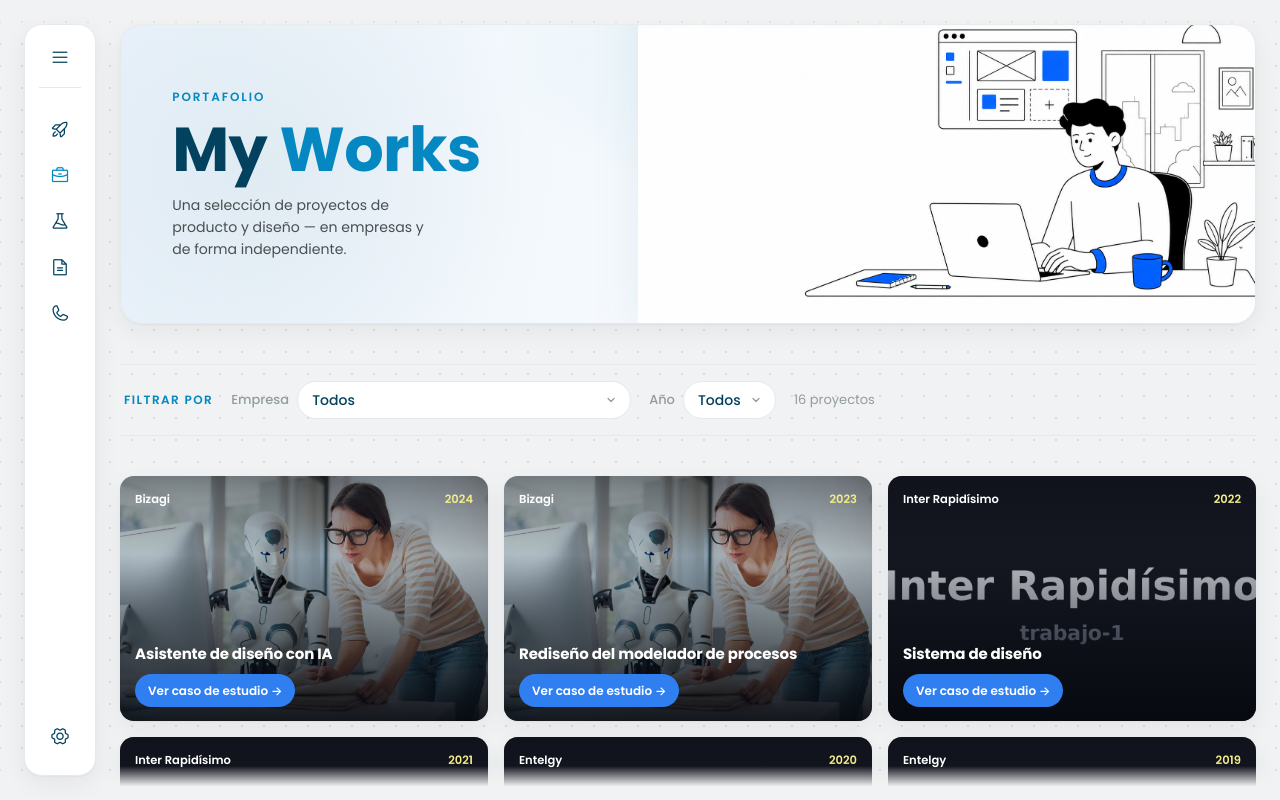
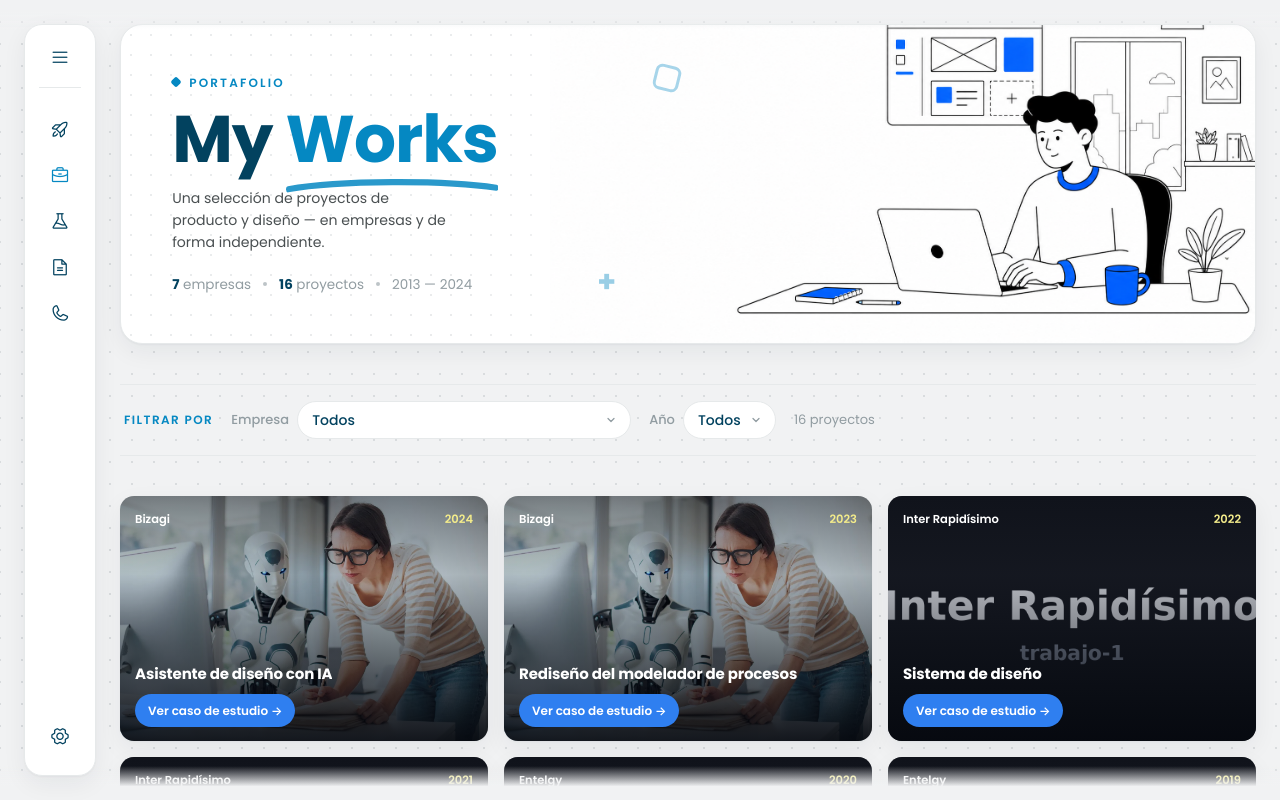
Before and after one commit to ThiagoAlex0919/CurriculumVitae, a Next.js app: page /trayectoria in a window 1280 px wide. Shown: the top 800 px of the page. Built offline with nearby package versions, Linux system fonts and the light colour scheme.

Commit message:
Barra movil: opciones inline al tocar Mas (estilo Safari)

```diff
--- a/app/globals.css
+++ b/app/globals.css
@@ -1176,53 +1176,56 @@ p {
   font-size: 11px;
 }
 
-/* Botón "Más" de la barra móvil + su menú */
-.mnav-more {
-  flex: 1;
-  position: relative;
-  display: flex;
-}
-.mnav-more > .mnav-item {
-  width: 100%;
+/* Botón "Más": la barra usa un <button> con estilo de item */
+.mobile-nav > button.mnav-item {
   border: 0;
   background: transparent;
   cursor: pointer;
   font-family: var(--sans);
 }
-.mnav-more-menu {
-  position: absolute;
-  bottom: calc(100% + 12px);
-  right: 0;
-  width: 230px;
-  background: var(--card);
-  border: 1px solid var(--line);
-  border-radius: 16px;
-  box-shadow: var(--shadow-hover);
-  padding: 12px;
-  z-index: 200;
-}
-.mnav-more-link {
-  display: flex;
-  align-items: center;
-  gap: 10px;
-  padding: 10px 8px;
-  border-radius: 10px;
-  color: var(--ink);
-  font-size: 14px;
+
+/* Opciones inline (reemplazan los items en la misma barra) */
+.mnav-options {
+  display: flex;
+  align-items: center;
+  justify-content: space-between;
+  gap: 12px;
+  width: 100%;
+  padding: 0 6px;
+}
+.mnav-opt-link {
+  display: inline-flex;
+  align-items: center;
+  gap: 8px;
+  color: var(--ink);
+  font-size: 13.5px;
   font-weight: 500;
-}
-.mnav-more-link:hover {
+  white-space: nowrap;
+}
+.mnav-opt-link i {
+  color: var(--accent-dark);
+}
+.mnav-opt-sep {
+  width: 1px;
+  height: 24px;
+  background: var(--line);
+  flex: 0 0 auto;
+}
+.mnav-opt-close {
+  flex: 0 0 auto;
+  width: 32px;
+  height: 32px;
+  border: 0;
   background: var(--surface-2);
-}
-.mnav-more-link i {
-  color: var(--accent-dark);
-}
-.mnav-more-sep {
-  border-top: 1px solid var(--line);
-  margin: 6px 0;
-}
-.mnav-more-menu .settings-row {
-  padding: 9px 8px;
+  border-radius: 9px;
+  color: var(--ink-soft);
+  display: flex;
+  align-items: center;
+  justify-content: center;
+  cursor: pointer;
+}
+.mnav-opt-close:hover {
+  color: var(--ink);
 }
 
 .mobile-credits {
@@ -2845,99 +2848,172 @@ p {
    PORTAFOLIO "My Works" — banner + filtros + grid simple
    ========================================================= */
 
-/* --- Banner claro y elegante: texto (izq) + ilustración protagonista (der) --- */
+/* --- Banner: fondo BLANCO puro (la ilustración se funde sin corte) + acentos creativos --- */
 .works-banner {
   position: relative;
   display: flex;
   align-items: center;
   overflow: hidden;
-  min-height: 300px;
+  min-height: 320px;
   border-radius: 22px;
   border: 1px solid var(--line);
-  background:
-    radial-gradient(
-      120% 140% at 88% 12%,
-      rgba(5, 136, 194, 0.14) 0%,
-      rgba(5, 136, 194, 0) 46%
-    ),
-    linear-gradient(100deg, #eaf3fb 0%, #f4f9fd 42%, #ffffff 74%);
+  background: #ffffff;
   box-shadow: var(--shadow);
-  padding: 0 clamp(24px, 4vw, 56px);
-}
-/* halo suave detrás del título */
-.works-banner-glow {
+  padding: 0 clamp(24px, 4vw, 60px);
+}
+/* patrón de puntos sutil, solo detrás del texto (se desvanece antes de la imagen) */
+.works-banner-dots {
   position: absolute;
-  left: -6%;
-  top: -30%;
-  width: 46%;
-  height: 160%;
-  background: radial-gradient(
-    circle at 40% 50%,
-    rgba(2, 66, 95, 0.06) 0%,
-    rgba(2, 66, 95, 0) 70%
+  inset: 0;
+  background-image: radial-gradient(var(--dot) 1.4px, transparent 1.4px);
+  background-size: 20px 20px;
+  opacity: 0.55;
+  -webkit-mask-image: linear-gradient(
+    to right,
+    #000 0%,
+    #000 30%,
+    transparent 58%
   );
+  mask-image: linear-gradient(to right, #000 0%, #000 30%, transparent 58%);
   pointer-events: none;
+  z-index: 0;
+}
+/* acentos geométricos que hacen eco del wireframe de la ilustración */
+.works-accent {
+  position: absolute;
+  z-index: 2;
+  color: var(--accent);
+  opacity: 0.5;
+  pointer-events: none;
+}
+.works-accent--square {
+  top: 40px;
+  left: 47%;
+  width: 26px;
+  height: 26px;
+  border: 3px solid currentColor;
+  border-radius: 7px;
+  transform: rotate(14deg);
+  opacity: 0.35;
+}
+.works-accent--plus {
+  bottom: 46px;
+  left: 42%;
+  font-family: var(--sans);
+  font-size: 30px;
+  font-weight: 700;
+  line-height: 1;
+  opacity: 0.4;
 }
 .works-banner-text {
   position: relative;
-  z-index: 2;
-  max-width: 46%;
+  z-index: 3;
+  max-width: 48%;
   display: flex;
   flex-direction: column;
-  gap: 12px;
-  padding: 34px 0;
+  gap: 14px;
+  padding: 36px 0;
 }
 .works-banner-eyebrow {
+  display: inline-flex;
+  align-items: center;
+  gap: 9px;
   font-size: 12px;
   font-weight: 600;
-  letter-spacing: 0.16em;
+  letter-spacing: 0.18em;
   text-transform: uppercase;
   color: var(--accent);
 }
+.works-banner-spark {
+  width: 8px;
+  height: 8px;
+  background: var(--accent);
+  border-radius: 2px;
+  transform: rotate(45deg);
+}
 .works-banner-h1 {
   font-family: var(--serif);
-  font-size: clamp(34px, 5.2vw, 62px);
+  font-size: clamp(36px, 5.4vw, 66px);
   font-weight: 700;
-  line-height: 1.02;
-  letter-spacing: -0.01em;
+  line-height: 1.0;
+  letter-spacing: -0.015em;
   color: var(--ink);
   margin: 0;
 }
-.works-banner-h1 span {
+.works-banner-hl {
+  position: relative;
   color: var(--accent);
+  white-space: nowrap;
+}
+.works-banner-underline {
+  position: absolute;
+  left: 0;
+  right: 0;
+  bottom: -0.16em;
+  width: 100%;
+  height: 0.28em;
+  color: var(--accent);
+  opacity: 0.85;
 }
 .works-banner-sub {
   font-size: clamp(14px, 1.1vw, 16px);
   line-height: 1.55;
   color: var(--ink-soft);
   margin: 2px 0 0;
-  max-width: 30ch;
-}
-/* la ilustración manda: grande, anclada abajo-derecha y sangrando al borde */
+  max-width: 32ch;
+}
+/* fila de datos dinámicos */
+.works-banner-stats {
+  display: flex;
+  align-items: center;
+  flex-wrap: wrap;
+  gap: 12px;
+  margin-top: 6px;
+}
+.works-stat {
+  font-size: 13.5px;
+  color: var(--ink-mute);
+}
+.works-stat strong {
+  color: var(--ink);
+  font-weight: 700;
+}
+.works-stat-dot {
+  width: 4px;
+  height: 4px;
+  border-radius: 50%;
+  background: var(--ink-mute);
+  opacity: 0.6;
+}
+/* la ilustración manda: grande, anclada abajo-derecha, sobre blanco (sin corte visible) */
 .works-banner-art {
   position: absolute;
-  right: -1%;
+  right: 0;
   bottom: 0;
-  height: 116%;
+  height: 122%;
   width: auto;
-  max-width: 64%;
+  max-width: 66%;
   object-fit: contain;
   object-position: bottom right;
   z-index: 1;
   pointer-events: none;
-  filter: drop-shadow(0 10px 24px rgba(2, 66, 95, 0.08));
 }
 @media (max-width: 860px) {
   .works-banner {
-    min-height: 260px;
+    min-height: 280px;
   }
   .works-banner-text {
-    max-width: 58%;
+    max-width: 60%;
   }
   .works-banner-art {
     max-width: 52%;
-    height: 104%;
-    opacity: 0.92;
+    height: 106%;
+  }
+  .works-accent--square {
+    left: 58%;
+  }
+  .works-accent--plus {
+    left: 54%;
   }
 }
 @media (max-width: 620px) {
@@ -2947,6 +3023,14 @@ p {
     min-height: 0;
     padding: 26px 22px 0;
   }
+  .works-banner-dots {
+    -webkit-mask-image: none;
+    mask-image: none;
+    opacity: 0.4;
+  }
+  .works-accent {
+    display: none;
+  }
   .works-banner-text {
     max-width: 100%;
     padding: 6px 0 4px;
@@ -2956,7 +3040,7 @@ p {
     right: auto;
     bottom: auto;
     height: auto;
-    width: 84%;
+    width: 82%;
     max-width: 340px;
     align-self: flex-end;
   }
--- a/app/trayectoria/page.tsx
+++ b/app/trayectoria/page.tsx
@@ -38,6 +38,10 @@ export default function TrayectoriaPage() {
   const [company, setCompany] = useState<string>(ALL);
   const [year, setYear] = useState<string>(ALL);
 
+  // Datos para el banner
+  const yearMin = years.length ? years[years.length - 1] : "";
+  const yearMax = years.length ? years[0] : "";
+
   const filtered = works
     .filter((w) => (company === ALL ? true : w.company.name === company))
     .filter((w) => (year === ALL ? true : w.project.year === year))
@@ -51,15 +55,52 @@ export default function TrayectoriaPage() {
 
   return (
     <div className="tray-page">
-      {/* Banner "My Works" — composición clara: texto a la izquierda, ilustración protagonista a la derecha */}
+      {/* Banner "My Works" — fondo blanco, ilustración protagonista y acentos creativos */}
       <div className="works-banner">
-        <div className="works-banner-glow" aria-hidden />
+        <div className="works-banner-dots" aria-hidden />
+        <span className="works-accent works-accent--square" aria-hidden />
+        <span className="works-accent works-accent--plus" aria-hidden>
+          +
+        </span>
         <div className="works-banner-text">
-          <span className="works-banner-eyebrow">{t(ui.work.bannerLabel)}</span>
+          <span className="works-banner-eyebrow">
+            <span className="works-banner-spark" aria-hidden />
+            {t(ui.work.bannerLabel)}
+          </span>
           <h1 className="works-banner-h1">
-            My <span>Works</span>
+            My{" "}
+            <span className="works-banner-hl">
+              Works
+              <svg
+                className="works-banner-underline"
+                viewBox="0 0 200 12"
+                preserveAspectRatio="none"
+                aria-hidden
+              >
+                <path
+                  d="M2 8 C 50 2, 150 2, 198 7"
+                  fill="none"
+                  stroke="currentColor"
+                  strokeWidth="4"
+                  strokeLinecap="round"
+                />
+              </svg>
+            </span>
           </h1>
           <p className="works-banner-sub">{t(ui.work.bannerSub)}</p>
+          <div className="works-banner-stats">
+            <span className="works-stat">
+              <strong>{companyNames.length}</strong> {t(ui.work.statCompanies)}
+            </span>
+            <span className="works-stat-dot" aria-hidden />
+            <span className="works-stat">
+              <strong>{works.length}</strong> {t(ui.work.statProjects)}
+            </span>
+            <span className="works-stat-dot" aria-hidden />
+            <span className="works-stat">
+              {yearMin} — {yearMax}
+            </span>
+          </div>
         </div>
         {/* eslint-disable-next-line @next/next/no-img-element */}
         <img
--- a/lib/content.ts
+++ b/lib/content.ts
@@ -1585,6 +1585,8 @@ export const ui = {
       es: "Una selección de proyectos de producto y diseño — en empresas y de forma independiente.",
       en: "A selection of product & design projects — in-house and independent.",
     },
+    statCompanies: { es: "empresas", en: "companies" },
+    statProjects: { es: "proyectos", en: "projects" },
     filtersLabel: { es: "Filtrar por", en: "Filter by" },
     filterCompany: { es: "Empresa", en: "Company" },
     filterYear: { es: "Año", en: "Year" },
```
Also changed, not shown: components/MobileNav.tsx (+42 -44 lines).
